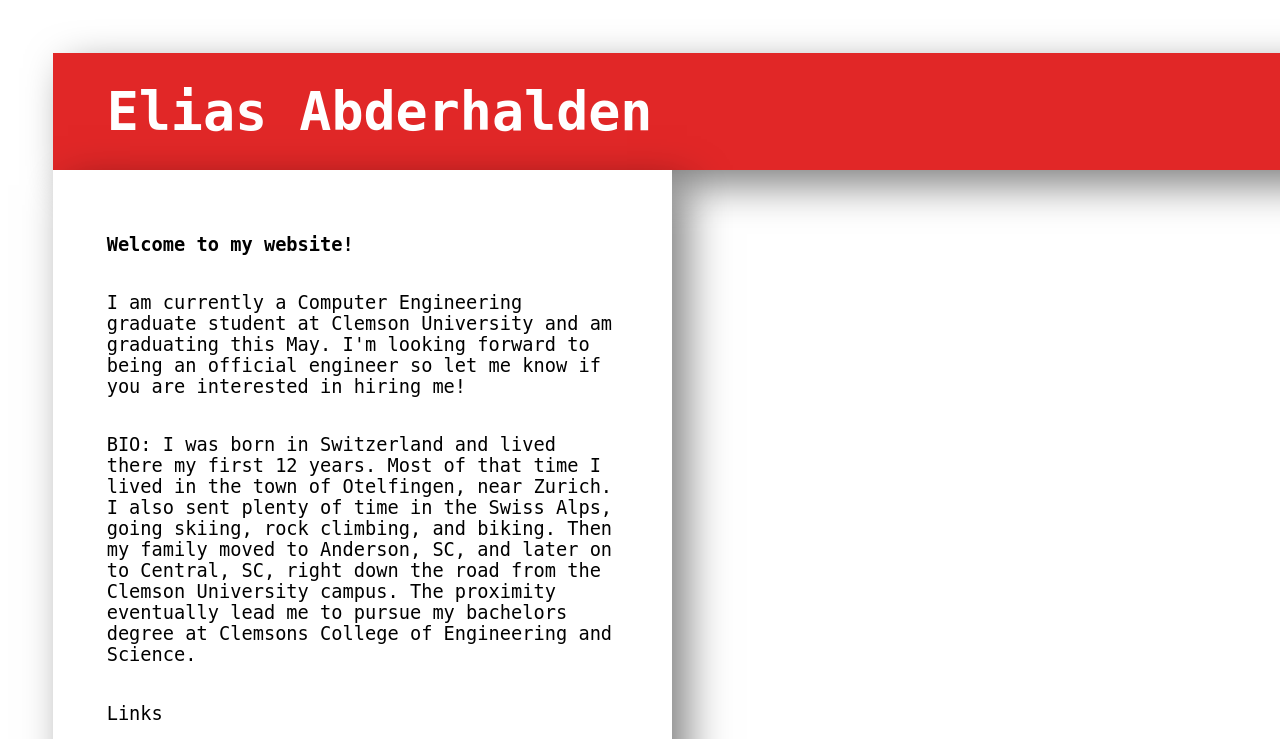
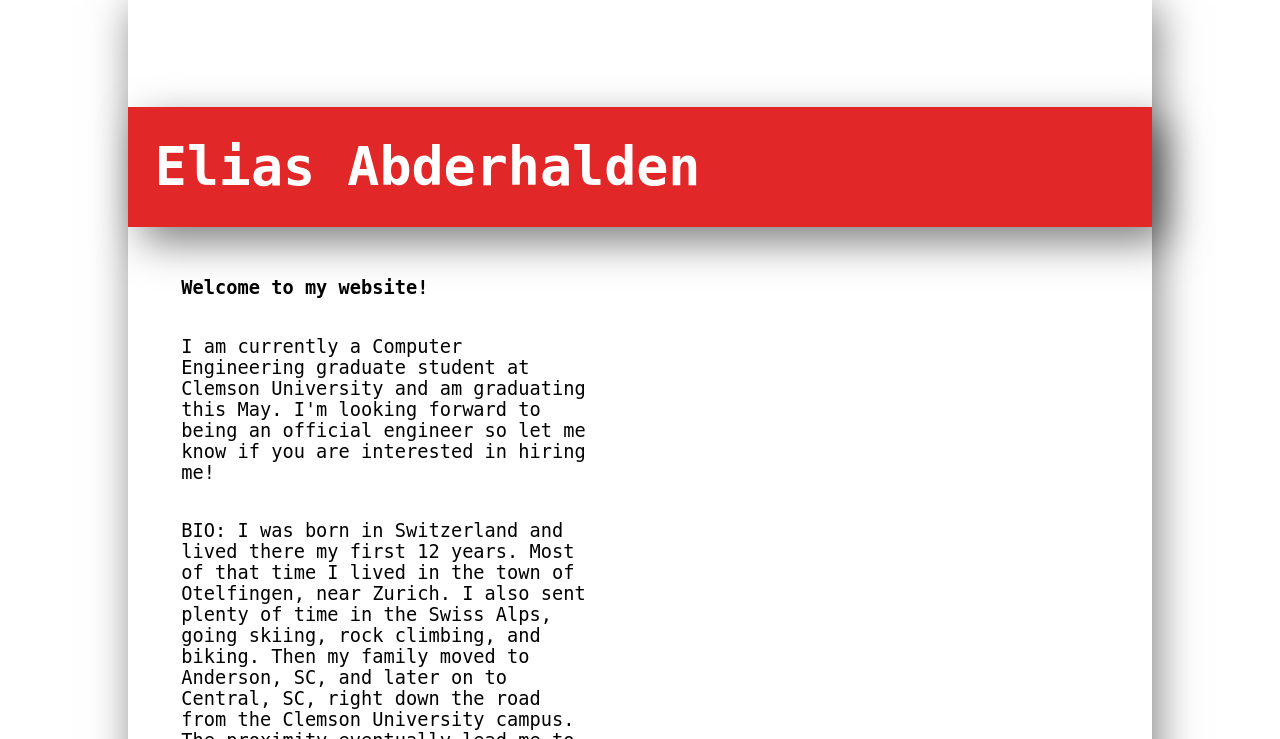
Before and after one commit to eabderh/eabderhalden, a plain HTML site: page html/index.html in a window 1280 px wide. Shown: the top 739 px of the page. Drawn offline with Linux system fonts and the light colour scheme.

Commit message:
scrolling working

```diff
--- a/html/index.html
+++ b/html/index.html
@@ -10,14 +10,12 @@
 </head>
 
 <body>
-
-
-<div>
-	<div class="image">
-		<div id="fixed-header">
-			<div id="title">
-				Elias Abderhalden
+	<div id="image">
+		<div id="spacer"></div>
+		<div id="title-container">
+		<div id="title">Elias Abderhalden</div>
 		</div>
+		<div id="body-container">
 		<div id="body">
 			<h1>Welcome to my website!</h1>
 			<p>I am currently a Computer Engineering graduate student at Clemson University and am graduating this May. I'm looking forward to being an official engineer so let me know if you are interested in hiring me!</p>
@@ -34,14 +32,13 @@
 		</div>
 		</div>
 	</div>
-	<div id="margin">
+	<!--div id="margin">
 		<ul>
 			<li>Hosted by an amazon web services s3 bucket</li>
 			<li>Image by Samuel Zeller @
 				<a href="https://unsplash.com/photos/9RqA6tnT0gA">unsplash.com</a></li>
 		</ul>
-	</div>
-</div>
+	</div-->
 
 
 </body>
--- a/html/style.css
+++ b/html/style.css
@@ -4,11 +4,14 @@
 }
 
 html, body {
+	/*
 	background-color: #FFFFFF;
+	*/
 	width: 100%;
 	height: 100%;
 	/*font: 12pt "lucida console", monaco, monospace;*/
 	font: 12pt "monospace", monospace;
+	font-size: 0pt;
 	/*-webkit-font-smoothing: antialiased;*/
 }
 
@@ -16,32 +19,76 @@ html, body {
 
 #fixed-header {
 	width: 100%;
+	margin: 1em;
+	font-size: 0pt;
+}
+
+
+#spacer {
+	content: " ";
 	position: fixed;
-	margin: 1em;
+	width: 100%;
+	height: 2em;
+	background: inherit;
 	font-size: 40pt;
 }
 
+#title {
+	width: auto;
+	font-weight: bold;
+	text-align: left;
+	padding-left: 0.5em;
+	font-size: 40pt;
+	display: table-cell;
+	vertical-align: middle;
+}
+
+#title-container {
+	margin-top: 2em;
+	margin-left: 10%;
+	position: fixed;
+	width: 80%;
+	height: 15%;
+	color: white;
+	background-color: #E12727;
+	box-shadow: 15px 15px 40px 0px rgba(0, 0, 0, 0.5);
+	font-size: 40pt;
+	display: table;
+}
+/*#title:before {
+	/*position: fixed;
+	width: 100%;
+	height: 40px;
+	padding: 0.5em 1em;
+	font-size: 40pt;
+	background: inherit;
+	content: " ";
+	display: block;
+	padding-top: 4.918%;
+}*/
 
 
-#title {
-	width: 100%;
-	font-weight: bold;
-	text-align: left;
-	color: white;
-	background-color: #E12727;
-	padding: 0.5em 1em;
-	box-shadow: 15px 15px 40px 0px rgba(0, 0, 0, 0.5);
+#body-container {
+	margin-left: 10%;
+	width: 80%;
+	overflow: hidden;
+	box-shadow: 5px 5px 40px 0px rgba(0, 0, 0, 0.5);
+	font-size: 40pt
+}
+
+
+#fixed {
 }
 
 
 #body {
-	width: 40%;
+	margin-top: 4em;
 	text-align: left;
 	vertical-align: middle;
 	background-color: white;
 	padding: 0.5em 1em;
 	height: 100%;
-	box-shadow: 15px 15px 40px 0px rgba(0, 0, 0, 0.5);
+	width: 40%;
 }
 
 #margin {
@@ -90,7 +137,7 @@ html, body {
 
 
 
-.image {
+#image {
 	max-width: 4704px;
 	max-height: 3136px;
 	background-image: url(matterhorn.jpg);
@@ -100,17 +147,31 @@ html, body {
 	width: 100%;
 	margin: 0 auto;
 	background-attachment: fixed;
+	font-size: 0pt;
+	overflow: auto;
 }
 
-.image:after {
+#image:after {
+	content: " ";
+	display: block;
+	width: 100%;
+	padding-top: 5%;
+	/*
+	padding-top: 4.918%;
+	height: 950px;
+	*/
+}
+
+
+/*
+#image:before {
 	content: " ";
 	display: block;
 	width: 100%;
 	padding-top: 4.918%;
-	height: 950px;
+	height: 2em;
 }
-
-
+*/
 a,a:link {
 	color: inherit;
 	text-decoration: none;
```
Lines whose indentation alone changed are shown as unchanged.
